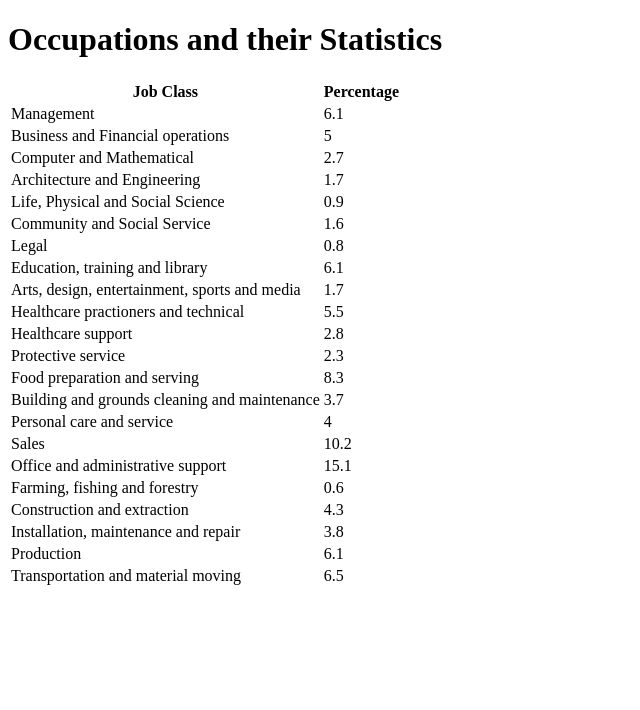
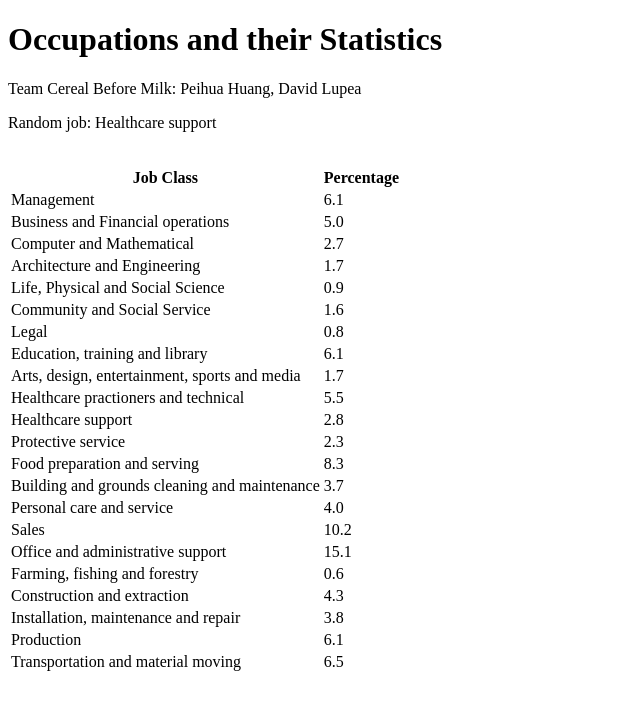
Before and after one commit to phuang00/Work, a Flask app: page /occupyflaskst in a window 1280 px wide. Shown: the top 710 px of the page, without its empty margins (0-640 px from the left). Run offline with Flask 2, Linux system fonts and the light colour scheme.

Commit message:
added random job

```diff
--- a/10_occ/app.py
+++ b/10_occ/app.py
@@ -17,11 +17,12 @@ def template():
     dict = {}
     with open('data/occupations.csv') as file:
         csv_reader = csv.reader(file, delimiter = ',')
+        next(csv_reader, None)
         for row in csv_reader:
-            dict[row[0]] = row[1]
-    del(dict["Job Class"])
+            dict[row[0]] = float(row[1])
     del(dict["Total"])
-    return render_template('template.html', title = "Occupation Data", heading = "Occupations and their Statistics", dict = dict.items())
+    job = random.choices(list(dict.keys()), list(dict.values()))
+    return render_template('template.html', title = "Occupation Data", heading = "Occupations and their Statistics", jobs = "Job Class", percent = "Percentage", team = " Team Cereal Before Milk: Peihua Huang, David Lupea", dict = dict.items(), rand_job = job[0])
 
 
 if __name__ == "__main__":
--- a/10_occ/templates/template.html
+++ b/10_occ/templates/template.html
@@ -5,10 +5,14 @@
     <h1>{{heading}}</h1>
 	</head>
 	<body>
+    {{team}}
+    <br>
+    <p>Random job: {{rand_job}}</p>
+    <br>
     <table>
       <tr>
-        <th>Job Class</th>
-        <th>Percentage</th>
+        <th>{{jobs}}</th>
+        <th>{{percent}}</th>
       </tr>
       {% for key,value in dict %}
         <tr>
```
